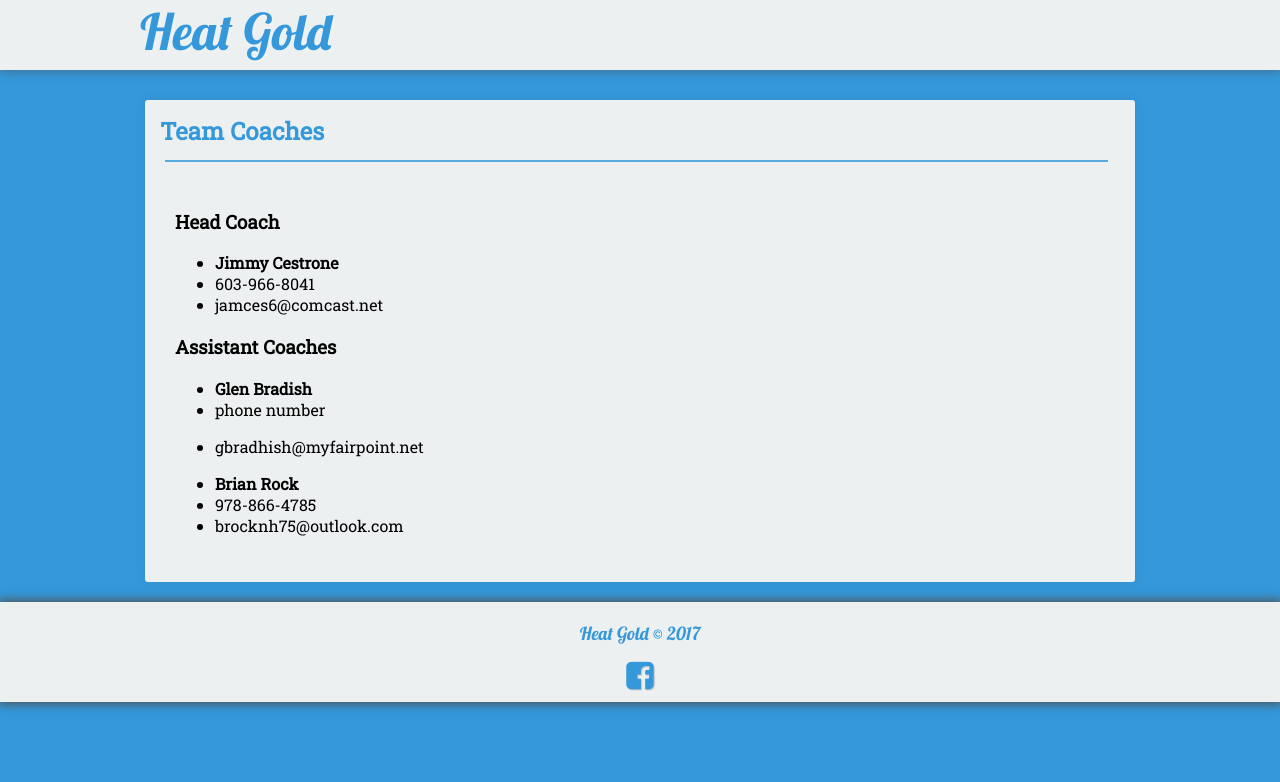
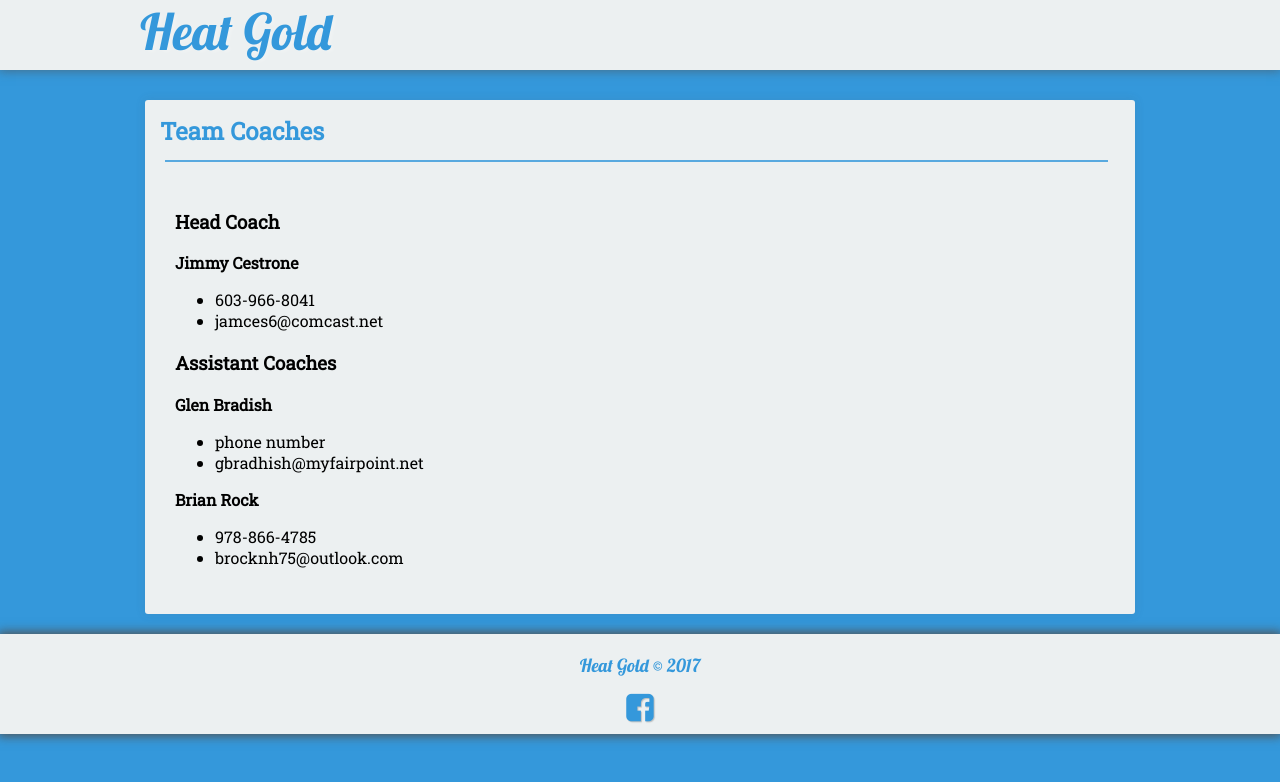
Before and after one commit to seanmerrow/ecf, a Jekyll site: the page built from coaches/index.md, in a window 1280 px wide. Shown: the top 782 px of the page. Built offline with Jekyll 4.4.1, drawn with Linux system fonts in a browser that asks for light colours; nearby versions of some CDN libraries.

```diff
--- a/coaches/index.md
+++ b/coaches/index.md
@@ -6,15 +6,15 @@ permalink: /coaches/
 ---
 
 ### Head Coach
-* **Jimmy Cestrone**
+**Jimmy Cestrone**
 * 603-966-8041
 * jamces6@comcast.net
 
 ### Assistant Coaches
-* **Glen Bradish**
+**Glen Bradish**
 * phone number
 * gbradhish@myfairpoint.net
 
-* **Brian Rock**
+**Brian Rock**
 * 978-866-4785
 * brocknh75@outlook.com
```
